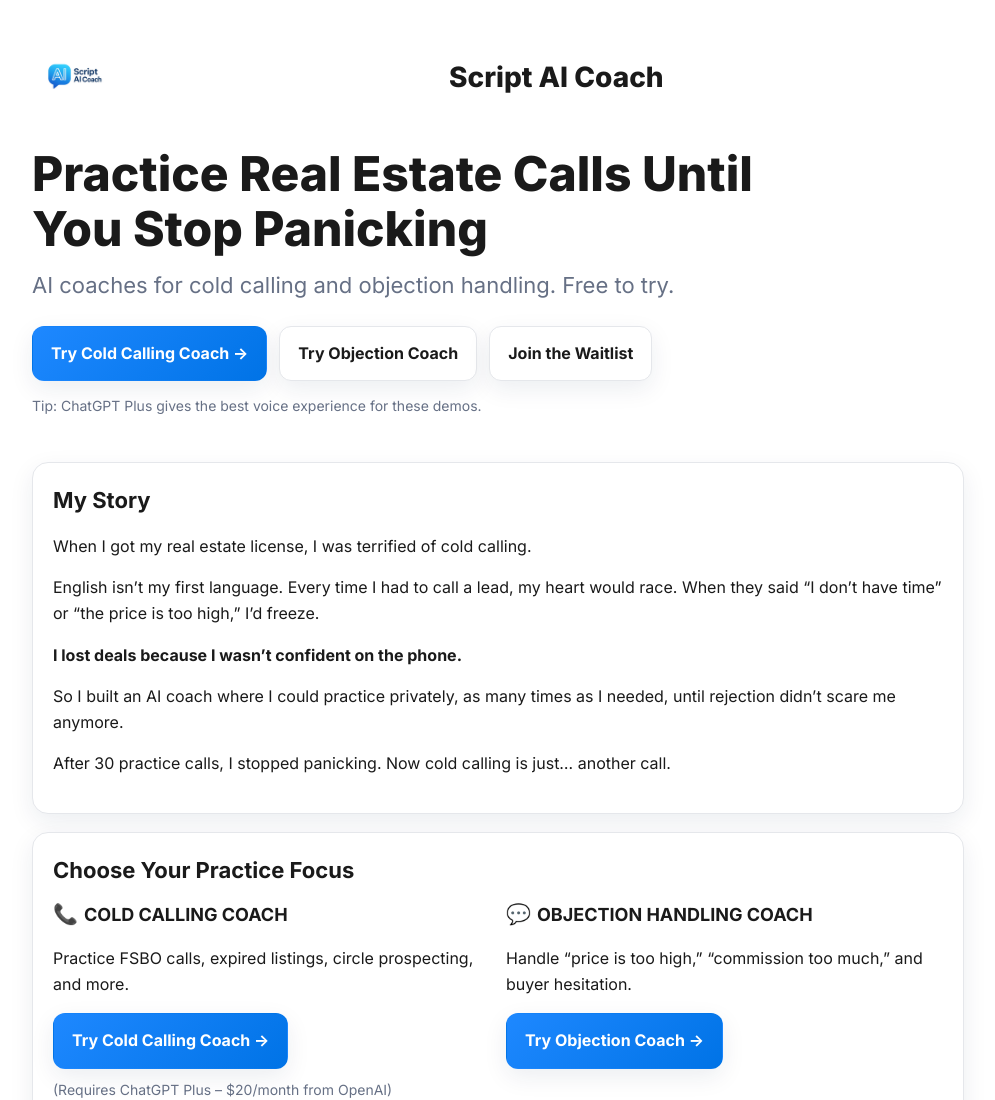
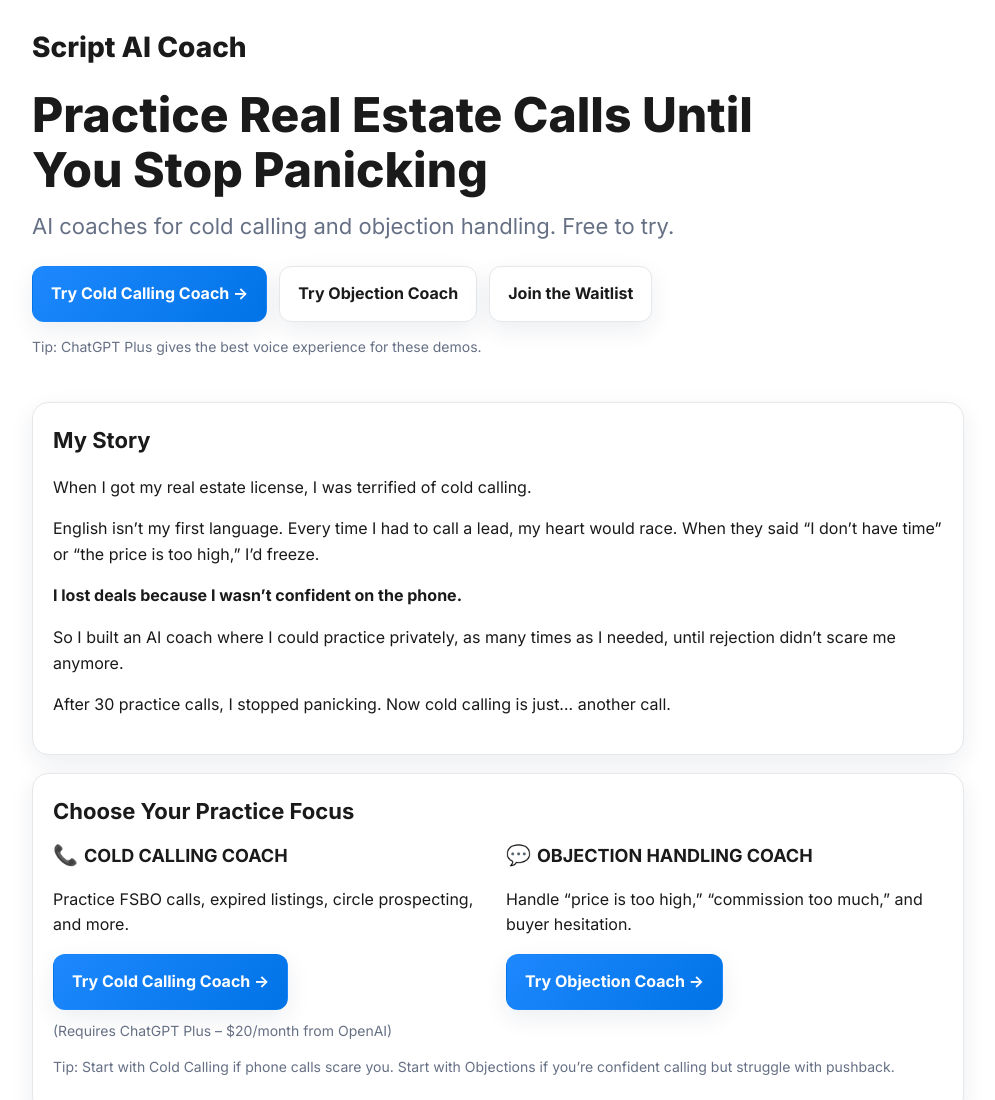
Before and after one commit to ankost10/landing-scriptaicoach, a plain HTML site: page index.html in a window 1280 px wide. Shown: the top 1100 px of the page, without its empty margins (142-1137 px from the left). Drawn offline with Linux system fonts and the light colour scheme.

Commit message:
Add files via upload

```diff
--- a/index.html
+++ b/index.html
@@ -8,8 +8,9 @@
   <link rel="preconnect" href="https://fonts.googleapis.com">
   <link rel="preconnect" href="https://fonts.gstatic.com" crossorigin>
   <link href="https://fonts.googleapis.com/css2?family=Inter:wght@400;500;600;700;800&display=swap" rel="stylesheet">
-  <link rel="icon" href="favicon.ico?v=11" type="image/x-icon">
-  <link rel="apple-touch-icon" href="favicon.jpeg?v=11">
+  <!-- Icons (cache-busted) -->
+  <link rel="icon" href="favicon.ico?v=13" type="image/x-icon">
+  <link rel="apple-touch-icon" href="favicon.jpeg?v=13">
   <style>
     :root{
       --bg:#ffffff; --card:#ffffff; --text:#1A1A1A; --muted:#667085;
@@ -22,10 +23,9 @@
     a{color:var(--brand);text-decoration:none}
     a:hover{text-decoration:underline}
     .wrap{max-width:980px;margin:0 auto;padding:24px}
-    /* Header: lock layout so brand stays beside logo on iPhone */
-    header{display:flex;align-items:center;gap:12px;padding-top:8px;}
-    header img{height:90px;width:auto;flex:0 0 auto;display:block}
-    header .brand{flex:0 0 auto;font-weight:800;font-size:28px;line-height:1.1;margin:0;}
+    /* Header: text only, left-aligned */
+    header{padding-top:8px}
+    header .brand{font-weight:800;font-size:28px;line-height:1.1;margin:0}
     .hero{padding:24px 0 12px}
     .headline{font-size:clamp(28px,5vw,48px);font-weight:800;line-height:1.15;margin:0}
     .sub{font-size:clamp(16px,2.6vw,22px);color:var(--muted);margin-top:12px}
@@ -53,9 +53,6 @@
 <body>
   <div class="wrap">
     <header>
-      <img src="logo-horizontal.png?v=11"
-           alt="Script AI Coach logo"
-           onerror="this.onerror=null; this.src='logo.jpeg?v=11';" />
       <div class="brand">Script AI Coach</div>
     </header>
 
```
